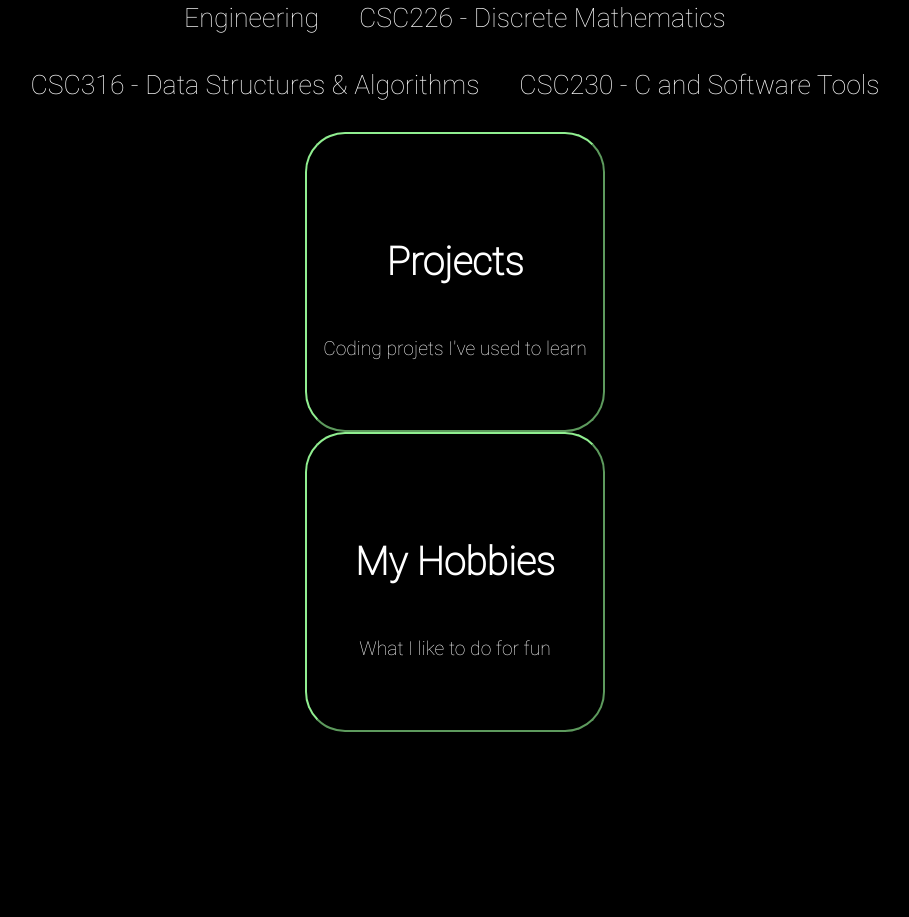
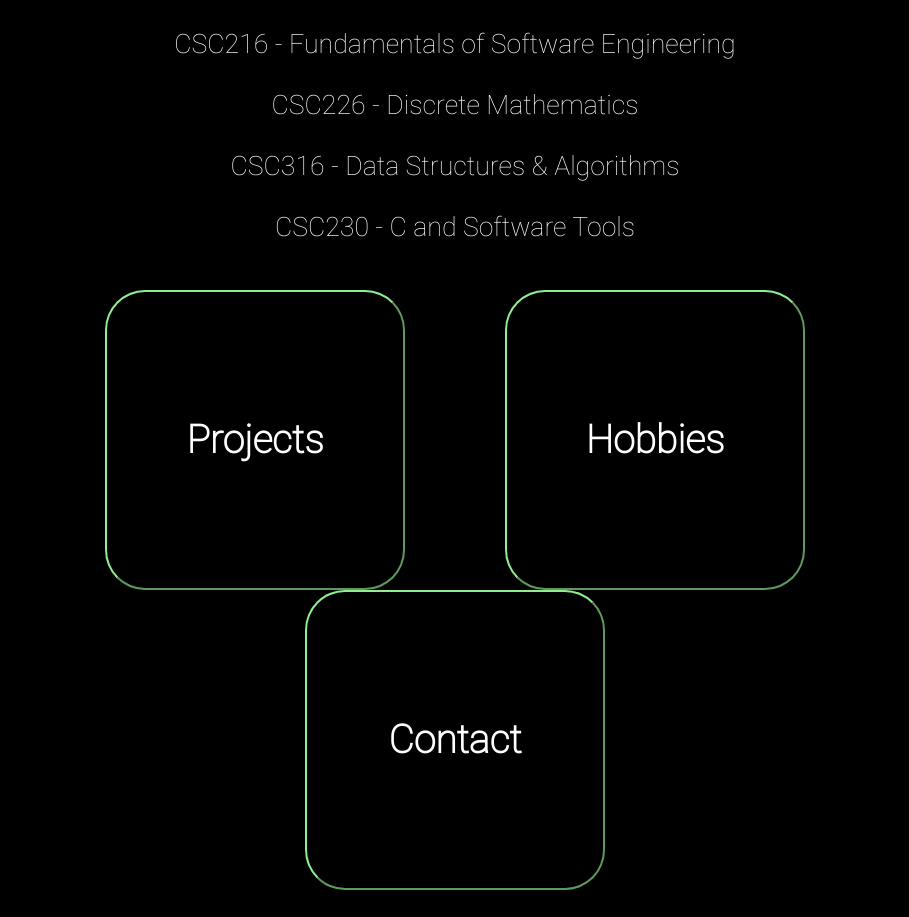
Before and after one commit to nvdixit/Portfolio, a React (Create React App) app in the folder portfolio/: page / in a window 1280 px wide. Shown: the part 767-1684 px from the top of the page, without its empty margins (185-1094 px from the left). Before the commit the page ends 1525 px from the top, so only its background shows below. Built offline with nearby package versions, Linux system fonts and the light colour scheme.

Commit message:
Began implementing course description on hover

```diff
--- /dev/null
+++ b/portfolio/src/components/Course/Course.css
@@ -0,0 +1,18 @@
+#Course {
+    display: inline-block;
+    margin-right: 25px;
+    margin-left: 25px;
+    line-height: 50px;
+    width: 600px;
+    height: 50px;
+    overflow: hidden;
+}
+
+#Course:hover {
+    color:lightgreen;
+    height: 300px;
+}
+
+#InnerText {
+    line-height: 25px;
+}
--- /dev/null
+++ b/portfolio/src/components/Course/Course.js
@@ -0,0 +1,18 @@
+import React from 'react'
+import "./Course.css"
+
+function Course(props) {
+    return (
+        <div id="Course">
+            {props.courseName}
+
+            <left>
+                <small>
+                    <li>{props.description}</li>
+                </small>
+            </left>
+        </div>
+    )
+}
+
+export default Course
--- a/portfolio/src/components/Intro.js
+++ b/portfolio/src/components/Intro.js
@@ -1,5 +1,6 @@
 import WebpageButton from "./WebpageButton/WebpageButton"
 import ExternalWebpageButton from  "./ExternalWebpageButton/ExternalWebpageButton"
+import Course from "./Course/Course"
 
 function Intro() {
     return (
@@ -29,16 +30,19 @@ function Intro() {
         <p>
             <center>
                 Coursework <pre />
-                CSC116 - Introduction to Computing - Java &emsp;
-                CSC216 - Fundamentals of Software Engineering &emsp;
-                CSC226 - Discrete Mathematics <pre />
-                CSC316 - Data Structures & Algorithms &emsp;
-                CSC230 - C and Software Tools <pre />
+                <Course courseName="CSC116 - Introduction to Computing - Java" description={["Learned basics of Java programming language & OOP", "asdfadsf"]}/>
+                <Course courseName="CSC216 - Fundamentals of Software Engineering"/>
+                <Course courseName="CSC226 - Discrete Mathematics"/>
+                <Course courseName="CSC316 - Data Structures & Algorithms"/>
+                <Course courseName="CSC230 - C and Software Tools"/>
+                <pre />
+
              </center>
 
             <center>
-                <WebpageButton title={"Projects"} text={"Coding projets I've used to learn"} />
-                <WebpageButton title={"My Hobbies"} text={"What I like to do for fun"} />
+                <WebpageButton title={"Projects"}/>
+                <WebpageButton title={"Hobbies"}/>
+                <WebpageButton title={"Contact"}/>
             </center>
         </p>
       </main>
--- a/portfolio/src/components/WebpageButton/WebpageButton.css
+++ b/portfolio/src/components/WebpageButton/WebpageButton.css
@@ -16,6 +16,10 @@
     height: 300px;
     border-radius: 30pt;
     display: inline-block;
-    margin-right: 100px;
-    margin-left: 100px;
+    margin-right: 50px;
+    margin-left: 50px;
 }
+
+#WebpageButton:hover {
+    cursor: pointer;
+}
--- a/portfolio/src/components/WebpageButton/WebpageButton.js
+++ b/portfolio/src/components/WebpageButton/WebpageButton.js
@@ -5,7 +5,6 @@ function WebpageButton(props) {
     return (
         <button id="WebpageButton">
             <h3>{props.title}</h3>
-            <small><small><small>{props.text}</small></small></small>
         </button>
     )
 }
```
